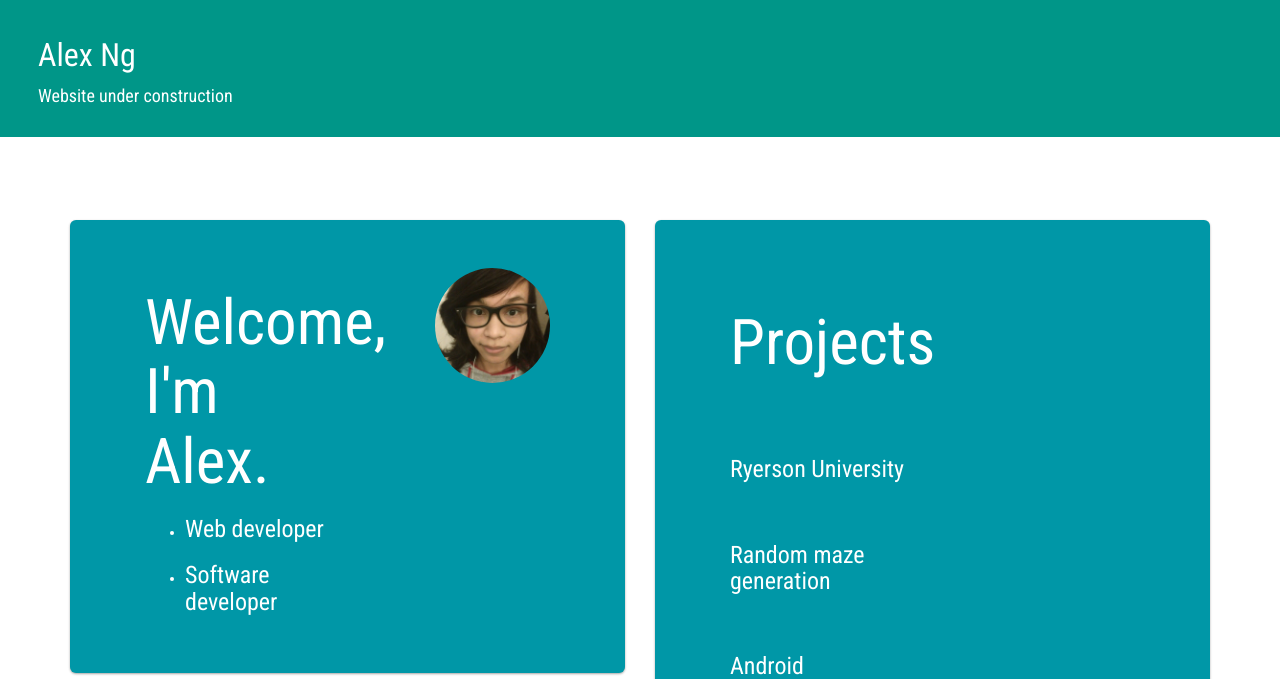
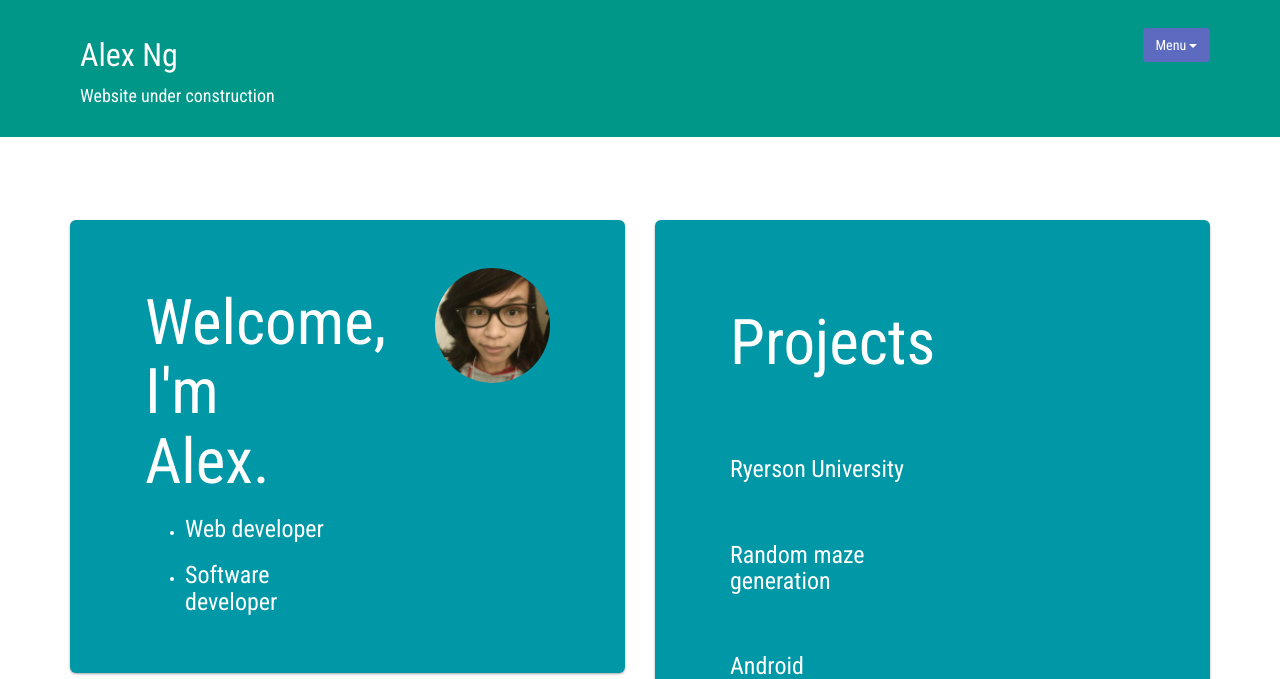
Before and after one commit to aa-ng/aa-ng.github.io, a PHP site: page / in a window 1280 px wide. Shown: the top 679 px of the page. Run offline with PHP 8.4, Linux system fonts and the light colour scheme; some libraries are stand-ins or nearby versions.

Commit message:
added header menubar

```diff
--- a/index.html
+++ b/index.html
@@ -19,8 +19,32 @@
 		<!-- Menubar area -->
 
 		<div class="jumbotron" id="header">
-			<h1 id="brand"><a href="https://cynicalbird.github.io">Alex Ng</a></h1>
-			<p id="slogan">Website under construction</p>
+			<div class="container">
+				<div class="row">
+					<div class="col-lg-11 col-md-10 col-sm-10 col-xs-8">
+						<h1 id="brand"><a href="https://cynicalbird.github.io">Alex Ng</a></h1>
+						<p id="slogan">Website under construction</p>
+					</div>
+					<div class="text-center col-lg-1 col-md-2 col-sm-2 col-xs-4">
+						<!-- Drop down menu -->
+						<div class="dropdown">
+							<button class="btn dropdown-toggle" type="button" id="dropdownMenu1" data-toggle="dropdown" aria-haspopup="true" aria-expanded="true">
+								Menu
+								<span class="caret"></span>
+							</button>
+							<ul class="dropdown-menu">
+								<li class="dropdown-header">Header 1</li>
+								<li><a href="#menu_item1">Item 1</a></li>
+								<li><a href="#menu_item2">Item 2</a></li>
+								<li role="separator" class="divider"></li>
+								<li class="dropdown-header">Header 2</li>
+								<li><a href="#menu_item3">Item 3</a></li>
+								<li><a href="#menu_item4">Item 4</a></li>
+							</ul>
+						</div>
+					</div>
+				</div>
+			</div>
 		</div>
 
 		<!-- End of menubar area -->
--- a/style.css
+++ b/style.css
@@ -73,6 +73,11 @@ body
 	height: 100%;
 }
 
+button
+{
+	background-color: #5C6BC0;
+}
+
 html
 {
 	min-height: 100%;
```
